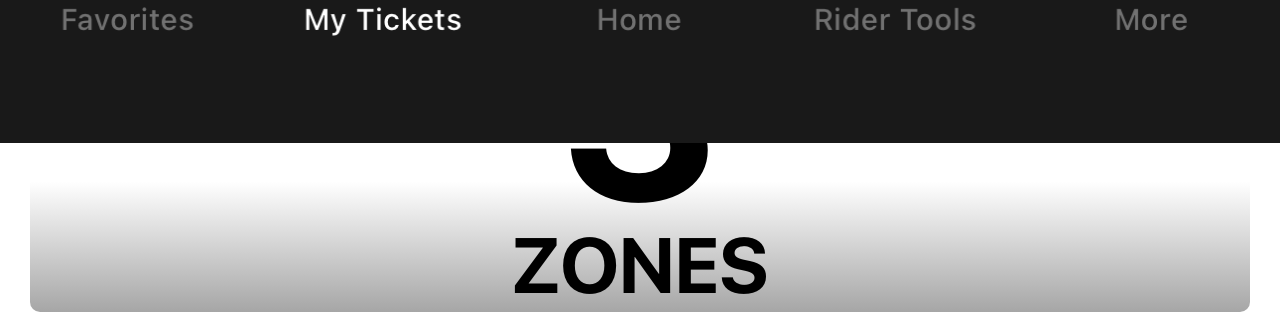
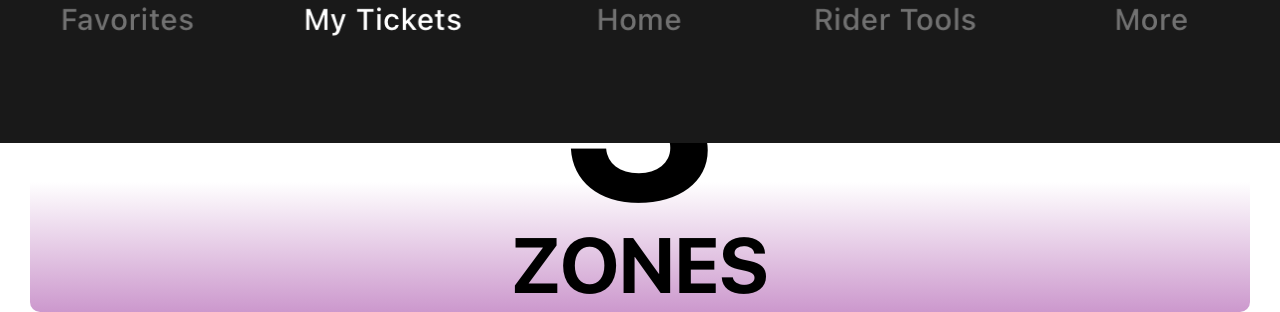
Before and after one commit to krishnan-tech/njticketsystem, a plain HTML site: page index.html in a window 1280 px wide. Shown: the part 657-969 px from the top of the page. Drawn offline with Linux system fonts and the light colour scheme.

Commit message:
first commit

```diff
--- a/color.css
+++ b/color.css
@@ -1,7 +1,7 @@
 :root {
-  --first: #a6a6a6;
-  --stripone: #dcbf7b;
-  --striptwo: #5962c1;
-  --stripthree: #4b953c;
+  --first: #cc98cd;
+  --stripone: #46614b;
+  --striptwo: #c63c80;
+  --stripthree: #807c4d;
 }
 /* 1739513938.5918624 */
--- a/index.html
+++ b/index.html
@@ -1,5 +1,6 @@
 <!DOCTYPE html>
 <html>
+
 <head>
     <meta name="viewport" content="user-scalable=0">
     <meta name="theme-color" content="#ffffff">
@@ -15,7 +16,16 @@
         linkElement.href = updatedCssUrl;
         document.head.appendChild(linkElement);
     </script>
+    <script async src="https://www.googletagmanager.com/gtag/js?id=G-PE1593VKLM"></script>
+    <script>
+        window.dataLayer = window.dataLayer || [];
+        function gtag() { dataLayer.push(arguments); }
+        gtag('js', new Date());
+
+        gtag('config', 'G-PE1593VKLM');
+    </script>
 </head>
+
 <body style="margin: 0;">
     <div class="container">
         <div class="square">
@@ -100,4 +110,5 @@
     </script>
 
 </body>
+
 </html>
```
